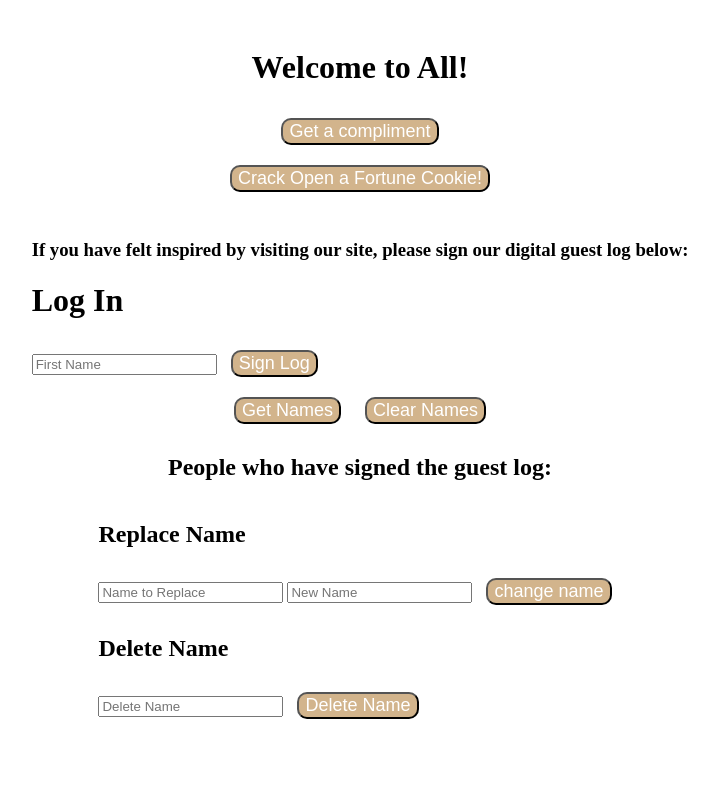
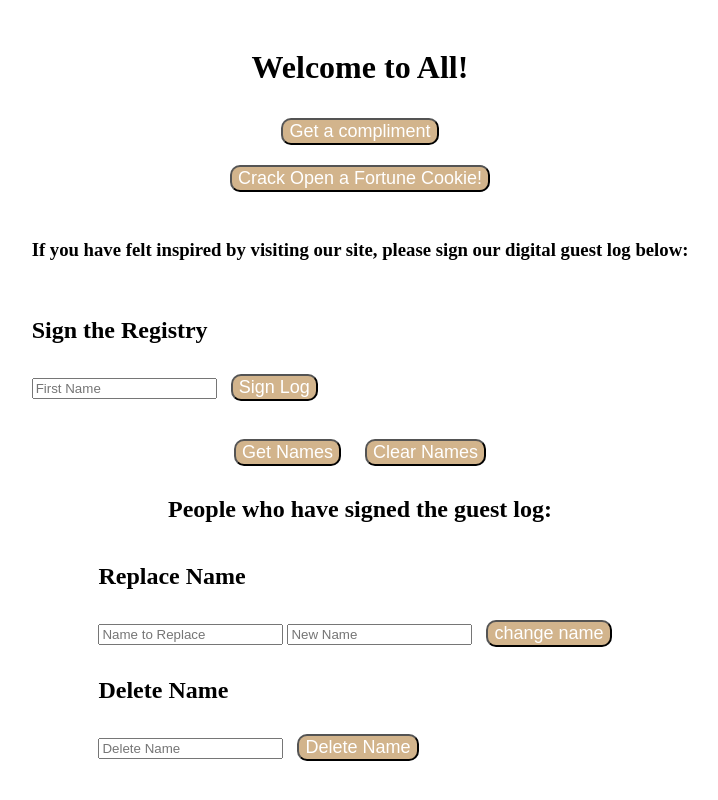
Before and after one commit to austonyb/module-4-assessment, a website: page client/index.html in a window 1280 px wide. Shown: the whole page, without its empty margins (280-998 px from the left). Drawn offline with nearby package versions, Linux system fonts and the light colour scheme.

Commit message:
added some styling.

```diff
--- a/client/index.html
+++ b/client/index.html
@@ -11,14 +11,16 @@
     <br>
       <div id="guest-log">
         <h3>If you have felt inspired by visiting our site, please sign our digital guest log below:</h3>
+        <br>
         <form id="signin-form">
-          <h1>Log In</h1>
+          <h2>Sign the Registry</h2>
           <input
               type='text'
               id="first-name"
               placeholder="First Name"/>
           <button id="submit-name">Sign Log</button>
         </form>
+        <br>
       </div>
       <div id="btn-container">
         <button id="get-list">Get Names</button>
--- a/client/styles.css
+++ b/client/styles.css
@@ -1,3 +1,10 @@
+body {
+    direction: flex;
+    flex-direction: column;
+    align-items: center;
+
+}
+
 .container {
     display: flex;
     flex-direction: column;
@@ -12,3 +19,17 @@ button {
     border-radius: 10px;
     font-size: large;
 }
+
+form {
+    direction: flex;
+    flex-direction: column;
+    align-items: center;
+    justify-content: center;
+}
+
+#signin-form {
+    direction: flex;
+    flex-direction: column;
+    align-items: center;
+    justify-content: center;
+}
```
